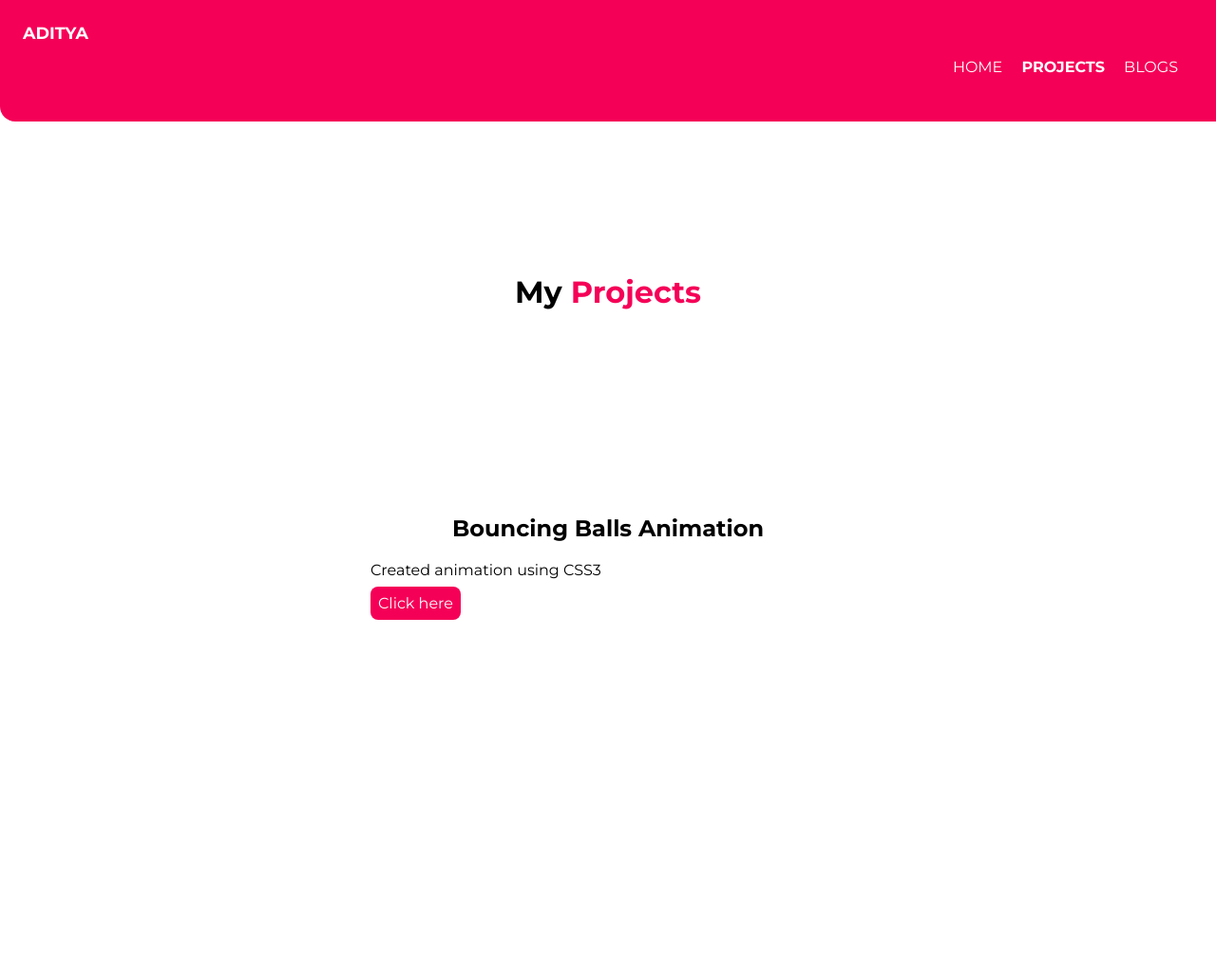
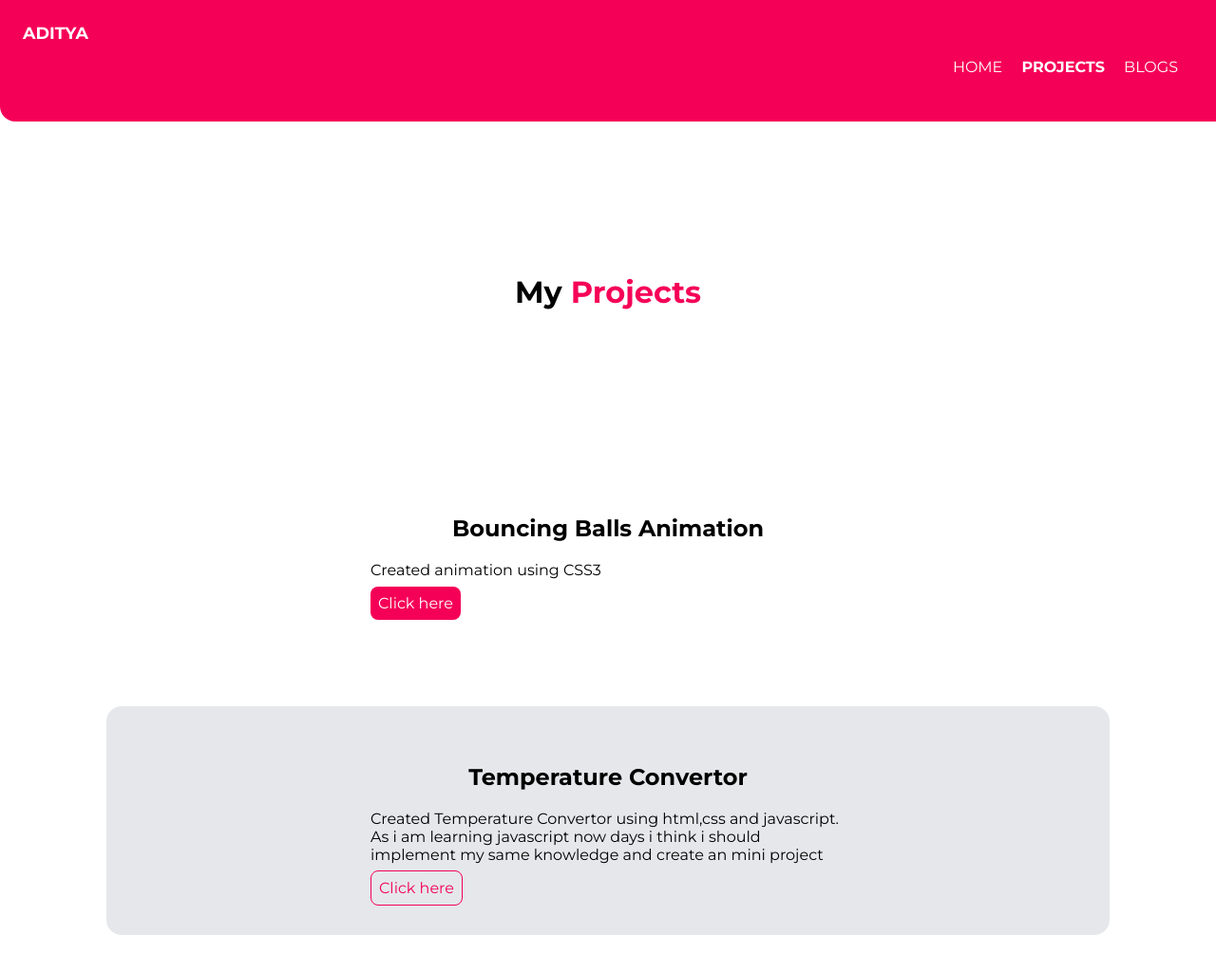
Before and after one commit to adityamurte/aditya-component-lib, a plain HTML site: page projects.html in a window 1280 px wide. Shown: the whole page at 95% size. Before the commit the page ends 800 px from the top, so only its background shows below. Drawn offline with Linux system fonts and the light colour scheme.

Commit message:
update
mini project added

```diff
--- a/projects.html
+++ b/projects.html
@@ -41,6 +41,15 @@
         <p>Created animation using CSS3</p>
         <a class="link link-primary" href="https://codepen.io/adityamurte/pen/dyzOqzJ" target="_blank">Click here</a>
         </div>
+    </section>
+
+    <section class="section ow">
+        <div class="container container-center">
+        <h1>Temperature Convertor</h1>
+        <p>Created Temperature Convertor using html,css and javascript. As i am learning javascript now days i think i should implement my same knowledge and create an mini project</p>
+    <a class="link link-secondary" href="https://codepen.io/adityamurte/pen/QWqjgwq">Click here</a>
+        </div>
+    </section>
 
 
 
```
